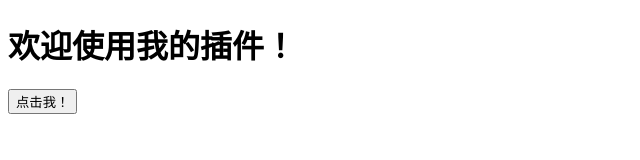
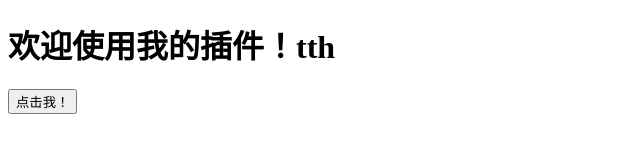
Before and after one commit to TTH5656/TTH5656.github.io, a plain HTML site: page index.html in a window 1280 px wide. Shown: the full height of the page, 0-640 px from the left. Drawn offline with Linux system fonts and the light colour scheme.

Commit message:
Update index.html

```diff
--- a/index.html
+++ b/index.html
@@ -6,7 +6,7 @@
   <title>摸鱼</title>
 </head>
 <body>
-  <h1>欢迎使用我的插件！</h1>
+  <h1>欢迎使用我的插件！tth</h1>
   <button id="btn">点击我！</button>
 </body>
 </html>
```
